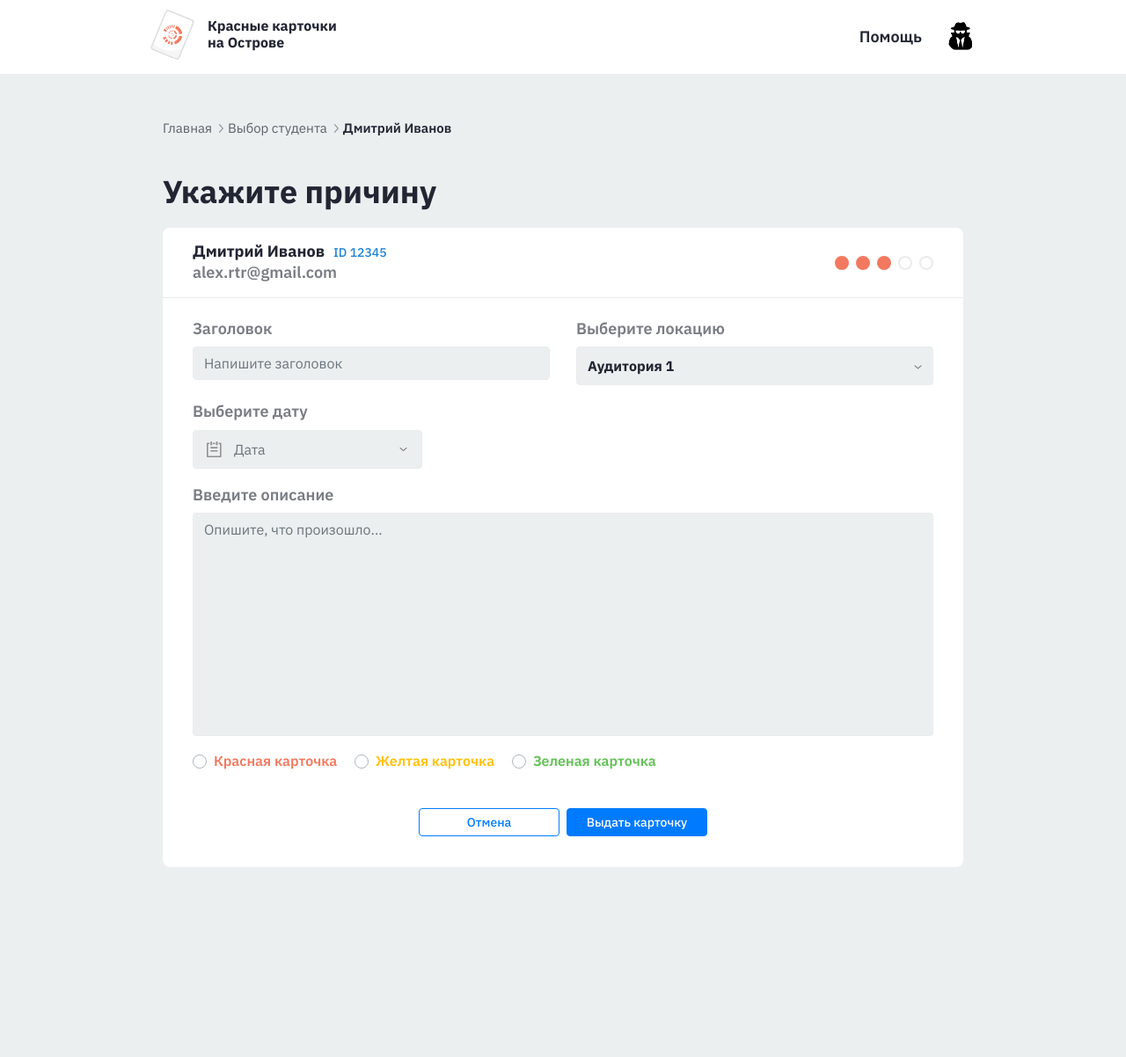
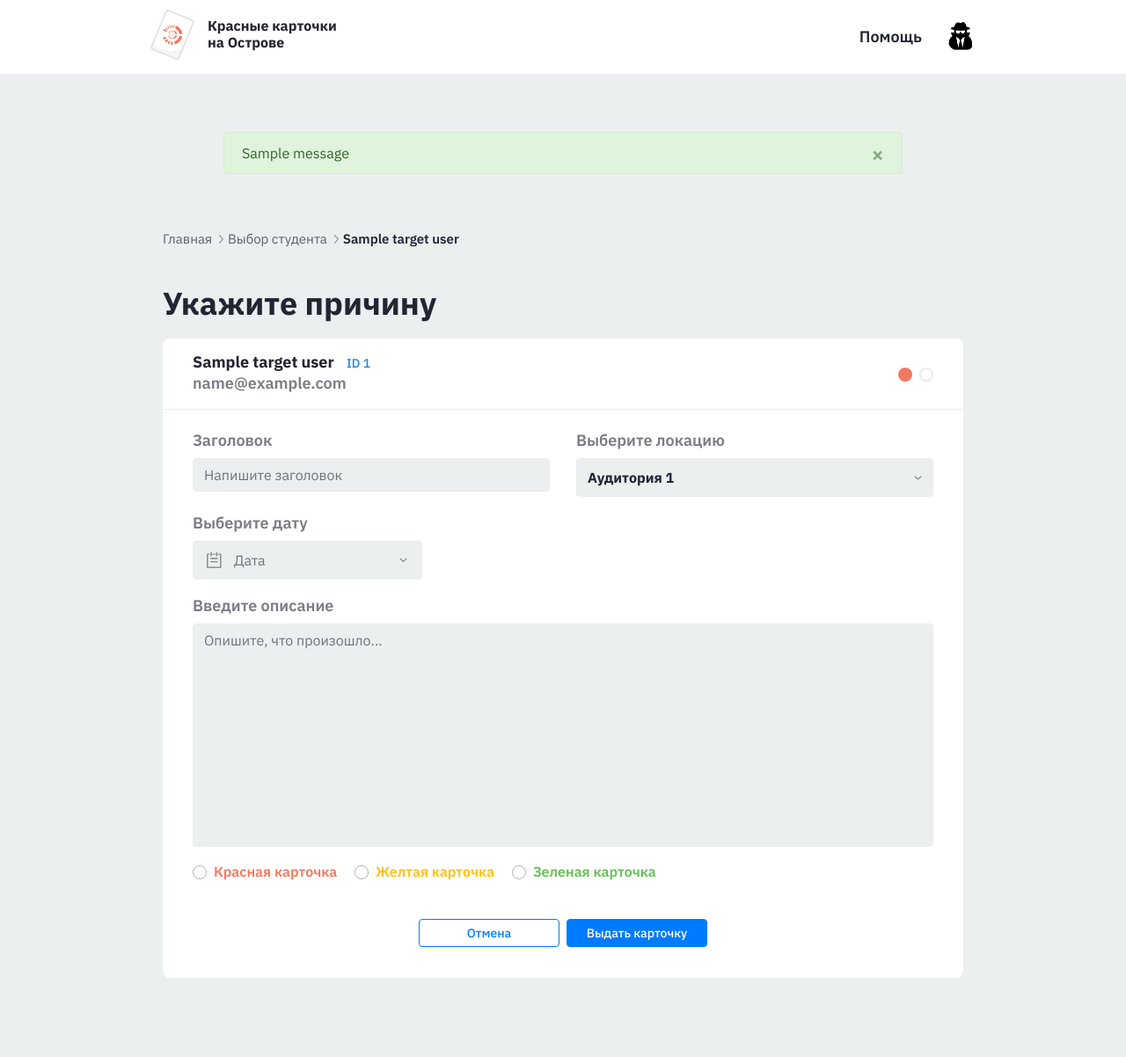
Before and after one commit to openprofession/unti_cards, a Django app: template src/red_cards/templates/selected-form.html in a window 1280 px wide. Shown: the whole page at 88% size. Before the commit the page ends 986 px from the top, so only its background shows below. Run offline with Django 3.2, Linux system fonts and the light colour scheme; tables that the repository leaves empty hold one stand-in row (values such as "Sample post"); the template is opened without the code that fills it: values that come from a table or form of the project are taken from there, most other values are stand-ins (such as "Sample title", 1, 10 or a date in 2020); one stand-in notice (Sample message) is shown; some libraries are stand-ins or nearby versions.

Commit message:
ready-endpoint - add card

```diff
--- a/src/app_django/urls.py
+++ b/src/app_django/urls.py
@@ -29,6 +29,10 @@ urlpatterns = [
     path('api-docs/', include_docs_urls(title='DRF: API-docs')),
     path('api/', include(router.urls)),
     path('', views.home, name='home'),
-    path('card/add', views.AddCardAdminFormView.as_view(), name='card-add'),
+    path(
+        'card/add/<str:leader_id>',
+        views.AddCardAdminFormView.as_view(),
+        name='card-add'
+    ),
     *staticfiles_urlpatterns(),
 ]
--- a/src/red_cards/templates/base.html
+++ b/src/red_cards/templates/base.html
@@ -30,6 +30,35 @@
 <main class="content">
   <section class="section-page">
     <div class="container">
+        {% if messages %}
+
+          <div class="section-block__item">
+            <div class="row align-items-center">
+              <div class="col-md-12">
+        {% for message in messages %}
+            {% if message.level == DEFAULT_MESSAGE_LEVELS.SUCCESS %}
+            <div class="alert alert-success alert-dismissible" style="margin: 10px 50px;">
+                <button type="button" class="close" data-dismiss="alert" aria-hidden="true">&times;</button>
+                {{ message }}
+            </div>
+            {% elif message.level == DEFAULT_MESSAGE_LEVELS.ERROR %}
+            <div class="alert alert-danger alert-dismissible" style="margin: 10px 50px;">
+                <button type="button" class="close" data-dismiss="alert" aria-hidden="true">&times;</button>
+                {{ message }}
+            </div>
+            {% else %}
+            <div class="alert alert-info alert-dismissible" style="margin: 10px 50px;">
+                <button type="button" class="close" data-dismiss="alert" aria-hidden="true">&times;</button>
+                {{ message }}
+            </div>
+            {% endif %}
+        {% endfor %}
+
+              </div>
+              </div>
+              </div>
+        {% endif %}
+
       {% block content %}{% endblock %}
     </div>
     </section>
--- a/src/red_cards/templates/selected-form.html
+++ b/src/red_cards/templates/selected-form.html
@@ -8,42 +8,68 @@
   <ol class="breadcrumb">
     <li class="breadcrumb-item"><a href="index.html">Главная</a></li>
     <li class="breadcrumb-item"><a href="selection-page.html">Выбор студента</a></li>
-    <li class="breadcrumb-item active" aria-current="page">Дмитрий Иванов</li>
+    <li class="breadcrumb-item active" aria-current="page">{{ target_user.get_full_name }}</li>
   </ol>
 </nav>
 <h1 class="section-title">Укажите причину</h1>
 <div class="section-block event-block">
+
+    {% if form.errors %}
+  <div class="section-block__item">
+    <div class="row align-items-center">
+      <div class="col-md-9">
+
+            <!-- Form Errors -->
+
+        <h3>Ошибки:</h3>
+    {% for field in form %}
+        {% for error in field.errors %}
+            <div class="alert alert-danger">
+                {{ field.label }}: <strong> {{ error|escape }}</strong>
+            </div>
+        {% endfor %}
+    {% endfor %}
+
+    {% for error in form.non_field_errors %}
+        <div class="alert alert-danger">
+            <strong>{{ error|escape }}</strong>
+        </div>
+    {% endfor %}
+
+      </div>
+    </div>
+  </div>
+    {% endif %}
+
   <div class="section-block__item">
     <div class="row align-items-center">
       <div class="col-md-9">
         <div class="user-name">
-          <div class="user-name__value">Дмитрий Иванов</div><span class="user-name__id user-id">ID 12345</span>
+          <div class="user-name__value">{{ target_user.get_full_name }}</div>
+            <span class="user-name__id user-id">ID {{ target_user.leader_id }}</span>
         </div>
-        <div class="user-email">alex.rtr@gmail.com</div>
+        <div class="user-email">{{ target_user.email }}</div>
       </div>
       <div class="col-md-3">
         <div class="user-status">
           <ul class="status-indicator">
-            <li><span class="circle circle-orange"></span></li>
-            <li><span class="circle circle-orange"></span></li>
-            <li><span class="circle circle-orange"></span></li>
-            <li><span class="circle"></span></li>
-            <li><span class="circle"></span></li>
+              {% for c in issued_cards %}
+                  <li>
+                    <!--  {{ c }} -->
+                      <span class="circle circle-orange"></span>
+                  </li>
+            {% endfor %}
+                    <!--  {{ issued_cards_empty }} -->
+            {% for c in issued_cards_empty %}
+                <li><span class="circle"></span></li>
+            {% endfor %}
           </ul>
         </div>
       </div>
     </div>
   </div>
   <div class="section-block__item">
-            <!-- Form Errors -->
-    {% if form.errors %}
-        <ul class="errors">
-            {% for error in form.errors %}
-                <li>{{ error }}</li>
-            {% endfor %}
-        </ul>
-    {% endif %}
-    <form class="form-event" action="#" method="post">
+    <form class="form-event" action="" method="POST">
         {% csrf_token %}
 
 
@@ -77,7 +103,7 @@
       <div class="radio-button-group">
           {% for choice, choice_label in form.type.field.choices %}
             <div class="custom-control custom-radio custom-control-inline">
-              <input class="custom-control-input" id="card-{{ choice }}" name="card"
+              <input class="custom-control-input" id="card-{{ choice }}" name="type"
                      type="radio" value="{{ choice }}" />
               <label class="custom-control-label color--{{ choice }}"
                      for="card-{{ choice }}">
@@ -87,6 +113,7 @@
         {% endfor %}
 
       </div>
+        {{ form.leader_id }}
 
       <div class="form-button-group">
         <div class="form-button-group__item"><a class="btn btn-outline-primary" href="selection-page.html">Отмена</a></div>
@@ -94,7 +121,9 @@
           <button class="btn btn-primary" type="submit">Выдать карточку</button>
         </div>
       </div>
+
     </form>
+
   </div>
 </div>
 </div>
--- a/src/red_cards/views.py
+++ b/src/red_cards/views.py
@@ -4,9 +4,27 @@ from django.urls import reverse
 from django.db.models import Count
 from django.utils.translation import ugettext_lazy as _
 from . import models
+from django.contrib.auth.decorators import login_required, permission_required
+from django.contrib.auth.mixins import LoginRequiredMixin
+from django.contrib import messages
 
 from django.views.generic import FormView
 from django import forms
+
+_sql_get_cards = """
+    SELECT card.*, st.* from red_cards_status  as st
+    INNER JOIN red_cards_card as card
+    ON card.uuid = st.card_id
+    WHERE card.leader_id={}
+      AND st.change_dt = (
+        SELECT MAX(change_dt)
+        FROM red_cards_status as st2
+        WHERE st2.card_id = st.card_id
+      )
+    {}
+    ORDER BY st.change_dt
+    ;
+"""
 
 
 def home(request):
@@ -17,27 +35,13 @@ def home(request):
         return HttpResponseRedirect(url)
     #
     user = request.user
-    sql = """
-        SELECT card.*, st.* from red_cards_status  as st
-        INNER JOIN red_cards_card as card
-        ON card.uuid = st.card_id
-        WHERE card.leader_id={}
-        AND st.change_dt = (
-            SELECT MAX(change_dt)
-            FROM red_cards_status as st2
-            WHERE st2.card_id = st.card_id
-        )
-        {}
-        ORDER BY st.change_dt
-        ;
-    """
     # ------------------------------------------------------------------------ #
 
     # ------------------------------------------------------------------------ #
     # published(карточка 2 на странице),
     # consideration(карточка 1),
     # issued(карточка 3)
-    statuses_bad = models.Status.objects.raw(sql.format(
+    statuses_bad = models.Status.objects.raw(_sql_get_cards.format(
         user.leader_id,
         '''
             AND card.type IN ('{red}', '{yellow}')
@@ -82,7 +86,7 @@ def home(request):
     # ------------------------------------------------------------------------ #
 
     # ------------------------------------------------------------------------ #
-    statuses_good = models.Status.objects.raw(sql.format(
+    statuses_good = models.Status.objects.raw(_sql_get_cards.format(
         user.leader_id,
         '''
             AND card.type = '{green}'
@@ -126,6 +130,7 @@ def home(request):
 # https://stackoverflow.com/questions/5089396/django-form-field-choices-adding-an-attribute
 # https://stackoverflow.com/questions/41036216/how-to-render-form-choices-manually
 
+
 class AddCardForm(forms.Form):
     reason = forms.CharField(
         label=_('Заголовок'),
@@ -168,18 +173,95 @@ class AddCardForm(forms.Form):
         }),
     )
     type = forms.ChoiceField(
+        label=_('Тип карточки'),
         choices=models.Card.TYPE_CHOICES,
         widget=forms.RadioSelect,
         required=True,
     )
+    leader_id = forms.IntegerField(
+        widget=forms.HiddenInput,
+    )
+
+    def save(self):
+        obj = models.Card.objects.create(
+            type=self.cleaned_data.get('type'),
+            reason=self.cleaned_data.get('reason'),
+            description=self.cleaned_data.get('description'),
+            source=models.Card.SOURCE_LEADER,
+            incident_dt=self.cleaned_data.get('date'),
+            leader_id=self.cleaned_data.get('leader_id'),
+        )
+        return obj
 
 
-class AddCardAdminFormView(FormView):
+class AddCardAdminFormView(LoginRequiredMixin, FormView):
     template_name = 'selected-form.html'
     form_class = AddCardForm
 
+    def get_target_user(self):
+        # get_object_or_404(Product, slug=self.kwargs['slug']
+        return models.User.objects.get(leader_id=self.kwargs['leader_id'])
+
+    def get_context_data(self, **kwargs):
+        context = super(AddCardAdminFormView, self).get_context_data(**kwargs)
+        user = self.get_target_user()
+        assert isinstance(user, models.User)
+        form = context['form']
+        form.fields['leader_id'].initial = user.leader_id
+
+        sql = _sql_get_cards.format(
+            user.leader_id,
+            '''
+                AND card.type = '{red}'
+                AND st.name = '{issued}'
+            '''.format(
+                red=models.Card.TYPE_RED,
+                issued=models.Status.NAME_ISSUED,
+            )
+        )
+        red_statuses = models.Status.objects.raw(sql)
+        issued_cards = (
+            s.card for s in red_statuses
+            if s.card.type == models.Card.TYPE_RED
+                and s.name == models.Status.NAME_ISSUED
+        )
+        issued_cards = list(issued_cards)
+        max_issued_cards = 5
+        issued_cards_empty_cunt = max_issued_cards - len(issued_cards)
+        if issued_cards_empty_cunt < 0:
+            issued_cards_empty_cunt = 0
+        #
+        issued_cards_empty = []
+        if issued_cards_empty_cunt >= 1:
+            issued_cards_empty = list(range(0, issued_cards_empty_cunt))
+        #
+
+        context.update({
+            'target_user': user,
+            'issued_cards': issued_cards,
+            'issued_cards_empty': issued_cards_empty,
+        })
+
+        return context
+
+    def post(self, request, *args, **kwargs):
+        form = self.get_form()
+        if form.is_valid():
+
+            card = form.save()
+            assert isinstance(card, models.Card)
+            messages.success(
+                request, 'Карточка успешно добавлена {}'.format(card)
+            )
+
+            return self.form_valid(form)
+        else:
+            return self.form_invalid(form)
+        #
+
     def get_success_url(self):
-        return reverse('home')
+        return reverse('card-add', kwargs=dict(leader_id=self.kwargs['leader_id']))
+
 
     """
 
```
